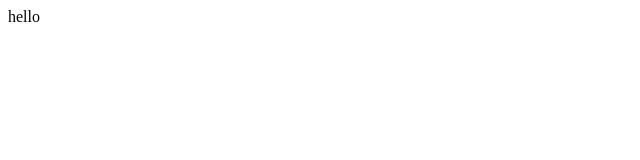
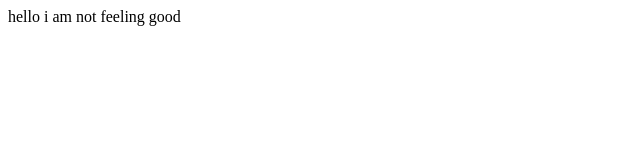
Before and after one commit to kagoyirerebecca/kagoyirerebecca.github.io, a plain HTML site: page index1.html in a window 1280 px wide. Shown: the whole page, without its empty margins (0-640 px from the left). Drawn offline with Linux system fonts and the light colour scheme.

Commit message:
added another line

```diff
--- a/index1.html
+++ b/index1.html
@@ -4,5 +4,6 @@
 </head>
 <body>
 hello
+i am not feeling good
 </body>
 </html>
```
